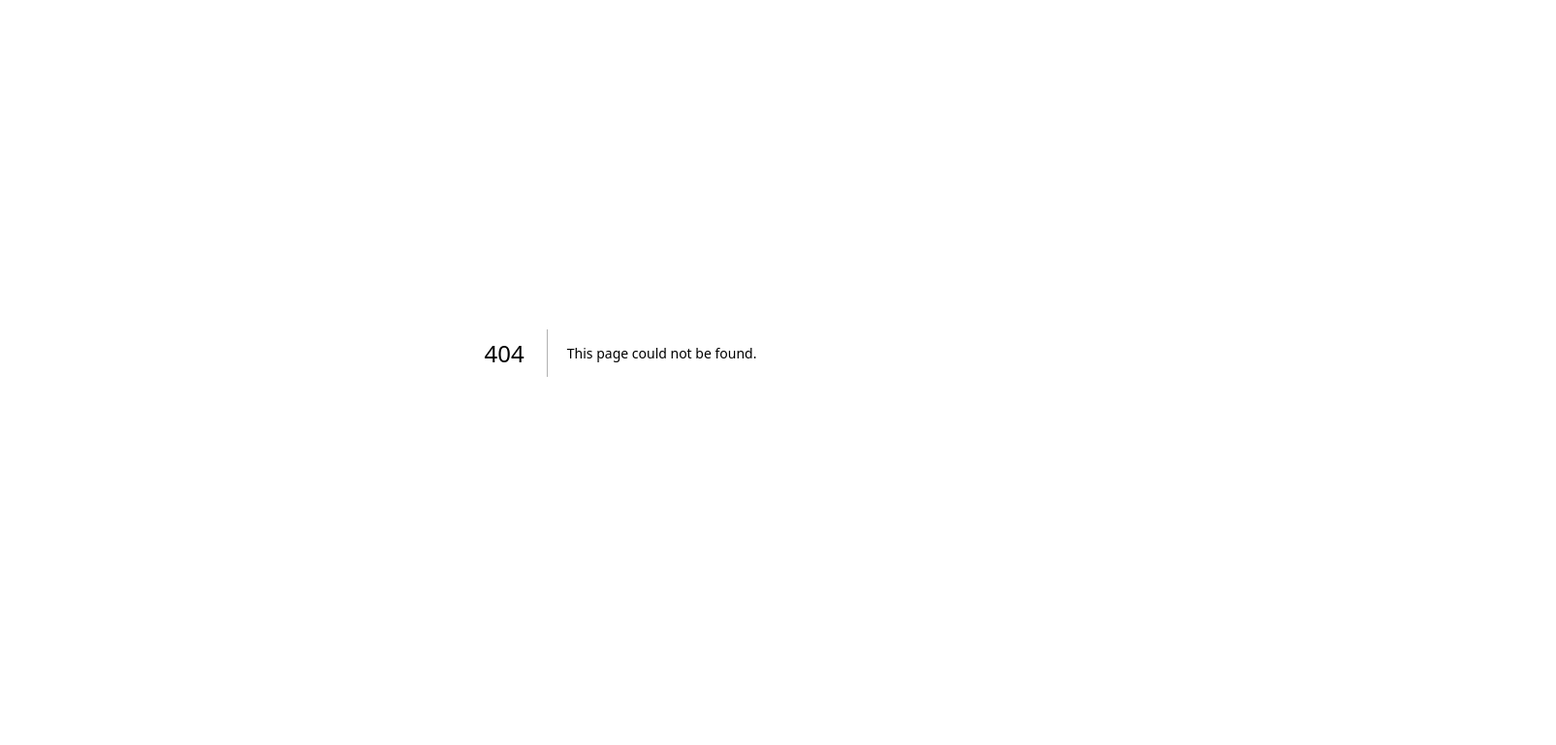
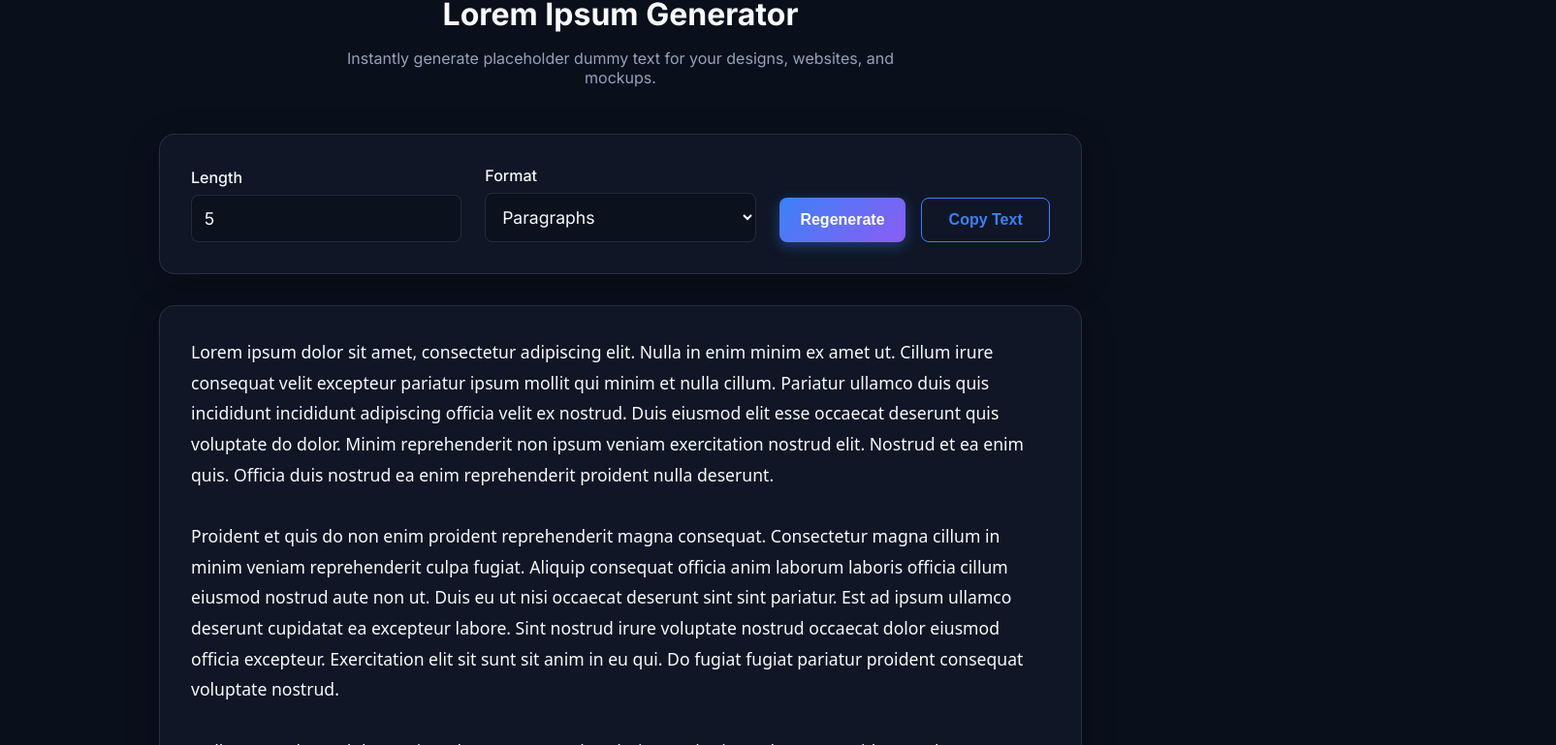
Before and after one commit to samierdogan82-glitch/devtools-pro, a Next.js app: page /tools/lorem-ipsum in a window 1280 px wide. Before the commit this address had no page. Shown: the part 207-976 px from the top of the page at 97% size, 1605 px wide, since content can reach past the window. Built offline with nearby package versions, Linux system fonts and the light colour scheme.

Commit message:
feat: Add Lorem Ipsum Generator (Katman 17)

```diff
--- a/src/app/layout.tsx
+++ b/src/app/layout.tsx
@@ -58,6 +58,7 @@ export default function RootLayout({
             <nav style={{ display: 'flex', gap: '2rem' }}>
               <Link href="/">Home</Link>
               <Link href="/blog">Blog</Link>
+              <Link href="/tools/lorem-ipsum" style={{ color: '#f59e0b', fontWeight: 500 }}>Lorem Ipsum</Link>
               <Link href="/tools/color-palette" style={{ color: '#10b981', fontWeight: 500 }}>Color Palette</Link>
               <Link href="/tools/fancy-font-generator" style={{ color: '#d946ef', fontWeight: 500 }}>Fancy Font</Link>
               <Link href="/tools/youtube-thumbnail" style={{ color: '#ef4444', fontWeight: 500 }}>YT Thumbnail</Link>
--- a/src/app/sitemap.ts
+++ b/src/app/sitemap.ts
@@ -26,6 +26,7 @@ export default function sitemap(): MetadataRoute.Sitemap {
     '/tools/youtube-thumbnail',
     '/tools/fancy-font-generator',
     '/tools/color-palette',
+    '/tools/lorem-ipsum',
   ].map((route) => ({
     url: `${baseUrl}${route}`,
     lastModified: new Date(),
--- /dev/null
+++ b/src/app/tools/lorem-ipsum/page.tsx
@@ -0,0 +1,169 @@
+"use client";
+
+import { useState, useEffect } from "react";
+import SmartBanner from "@/components/SmartBanner";
+
+const loremWords = [
+  "lorem", "ipsum", "dolor", "sit", "amet", "consectetur", "adipiscing", "elit",
+  "sed", "do", "eiusmod", "tempor", "incididunt", "ut", "labore", "et", "dolore",
+  "magna", "aliqua", "enim", "ad", "minim", "veniam", "quis", "nostrud", "exercitation",
+  "ullamco", "laboris", "nisi", "aliquip", "ex", "ea", "commodo", "consequat", "duis",
+  "aute", "irure", "in", "reprehenderit", "voluptate", "velit", "esse", "cillum",
+  "eu", "fugiat", "nulla", "pariatur", "excepteur", "sint", "occaecat", "cupidatat",
+  "non", "proident", "sunt", "culpa", "qui", "officia", "deserunt", "mollit", "anim", "id", "est", "laborum"
+];
+
+export default function LoremIpsumPage() {
+  const [count, setCount] = useState(5);
+  const [type, setType] = useState<"paragraphs" | "words">("paragraphs");
+  const [text, setText] = useState("");
+  const [copied, setCopied] = useState(false);
+
+  const generateLorem = (num: number, format: "paragraphs" | "words") => {
+    if (format === "words") {
+      let result = [];
+      for (let i = 0; i < num; i++) {
+        result.push(loremWords[Math.floor(Math.random() * loremWords.length)]);
+      }
+      if (result.length > 0) {
+        result[0] = result[0].charAt(0).toUpperCase() + result[0].slice(1);
+      }
+      return result.join(" ") + ".";
+    }
+
+    // Paragraphs
+    let paragraphs = [];
+    for (let p = 0; p < num; p++) {
+      // 5 to 10 sentences per paragraph
+      const sentencesCount = Math.floor(Math.random() * 5) + 5;
+      let paragraph = [];
+
+      for (let s = 0; s < sentencesCount; s++) {
+        // 5 to 15 words per sentence
+        const wordsCount = Math.floor(Math.random() * 10) + 5;
+        let sentence = [];
+
+        for (let w = 0; w < wordsCount; w++) {
+          sentence.push(loremWords[Math.floor(Math.random() * loremWords.length)]);
+        }
+
+        const sentenceStr = sentence.join(" ");
+        paragraph.push(sentenceStr.charAt(0).toUpperCase() + sentenceStr.slice(1) + ".");
+      }
+
+      // If it's the very first paragraph, start with standard "Lorem ipsum dolor sit amet"
+      if (p === 0) {
+        paragraphs.push("Lorem ipsum dolor sit amet, consectetur adipiscing elit. " + paragraph.slice(1).join(" "));
+      } else {
+        paragraphs.push(paragraph.join(" "));
+      }
+    }
+
+    return paragraphs.join("\n\n");
+  };
+
+  useEffect(() => {
+    setText(generateLorem(count, type));
+  }, [count, type]);
+
+  const handleCopy = () => {
+    navigator.clipboard.writeText(text);
+    setCopied(true);
+    setTimeout(() => setCopied(false), 2000);
+  };
+
+  return (
+    <div className="container" style={{ maxWidth: '1000px', paddingTop: '2rem', paddingBottom: '4rem' }}>
+      <h1 style={{ textAlign: 'center', marginBottom: '1rem' }}>Lorem Ipsum Generator</h1>
+      <p style={{ textAlign: 'center', color: 'var(--text-secondary)', marginBottom: '3rem', maxWidth: '600px', margin: '0 auto 3rem auto' }}>
+        Instantly generate placeholder dummy text for your designs, websites, and mockups.
+      </p>
+
+      <div className="glass-panel" style={{ padding: '2rem', display: 'flex', flexWrap: 'wrap', gap: '1.5rem', marginBottom: '2rem', alignItems: 'flex-end', justifyContent: 'center' }}>
+
+        <div style={{ flex: '1', minWidth: '200px' }}>
+          <label style={{ display: 'block', marginBottom: '0.5rem', fontWeight: 500 }}>Length</label>
+          <input
+            type="number"
+            className="input-field"
+            value={count}
+            onChange={(e) => {
+              const val = parseInt(e.target.value);
+              if (val > 0 && val <= 1000) setCount(val);
+            }}
+            min="1"
+            max="1000"
+            style={{ width: '100%', fontSize: '1.1rem', padding: '0.8rem' }}
+          />
+        </div>
+
+        <div style={{ flex: '1', minWidth: '200px' }}>
+          <label style={{ display: 'block', marginBottom: '0.5rem', fontWeight: 500 }}>Format</label>
+          <select
+            className="input-field"
+            value={type}
+            onChange={(e) => setType(e.target.value as "paragraphs" | "words")}
+            style={{ width: '100%', fontSize: '1.1rem', padding: '0.8rem', cursor: 'pointer' }}
+          >
+            <option value="paragraphs">Paragraphs</option>
+            <option value="words">Words</option>
+          </select>
+        </div>
+
+        <div style={{ display: 'flex', gap: '1rem', flex: '1', minWidth: '200px' }}>
+          <button
+            className="btn btn-primary"
+            onClick={() => setText(generateLorem(count, type))}
+            style={{ flex: 1, padding: '0.8rem' }}
+          >
+            Regenerate
+          </button>
+          <button
+            className={`btn ${copied ? 'btn-primary' : 'btn-outline'}`}
+            onClick={handleCopy}
+            style={{ flex: 1, padding: '0.8rem' }}
+          >
+            {copied ? 'Copied!' : 'Copy Text'}
+          </button>
+        </div>
+
+      </div>
+
+      <div
+        className="glass-panel"
+        style={{
+          padding: '2rem',
+          marginBottom: '4rem',
+          minHeight: '300px',
+          maxHeight: '600px',
+          overflowY: 'auto',
+          fontSize: '1.1rem',
+          lineHeight: '1.8',
+          color: 'var(--text-primary)',
+          whiteSpace: 'pre-wrap',
+          fontFamily: 'system-ui, -apple-system, sans-serif'
+        }}
+      >
+        {text}
+      </div>
+
+      <div style={{ maxWidth: '800px', margin: '0 auto 4rem auto' }}>
+        <SmartBanner type="design" />
+      </div>
+
+      <article style={{ marginTop: '2rem', maxWidth: '800px', margin: '0 auto' }}>
+        <h2 style={{ fontSize: '1.5rem', marginBottom: '1rem' }}>What is Lorem Ipsum?</h2>
+        <p style={{ color: 'var(--text-secondary)', lineHeight: '1.6', marginBottom: '1.5rem' }}>
+          Lorem Ipsum is simply dummy text of the printing and typesetting industry. It has been the industry's standard dummy text ever since the 1500s, when an unknown printer took a galley of type and scrambled it to make a type specimen book.
+        </p>
+        <p style={{ color: 'var(--text-secondary)', lineHeight: '1.6', marginBottom: '1.5rem' }}>
+          It has survived not only five centuries, but also the leap into electronic typesetting, remaining essentially unchanged.
+        </p>
+        <h3 style={{ fontSize: '1.2rem', marginBottom: '1rem', color: '#fff' }}>Why do we use it?</h3>
+        <p style={{ color: 'var(--text-secondary)', lineHeight: '1.6', marginBottom: '1.5rem' }}>
+          It is a long established fact that a reader will be distracted by the readable content of a page when looking at its layout. The point of using Lorem Ipsum is that it has a more-or-less normal distribution of letters, as opposed to using 'Content here, content here', making it look like readable English.
+        </p>
+      </article>
+    </div>
+  );
+}
```
Also changed, not shown: src/app/page.tsx (+11 -0 lines).
